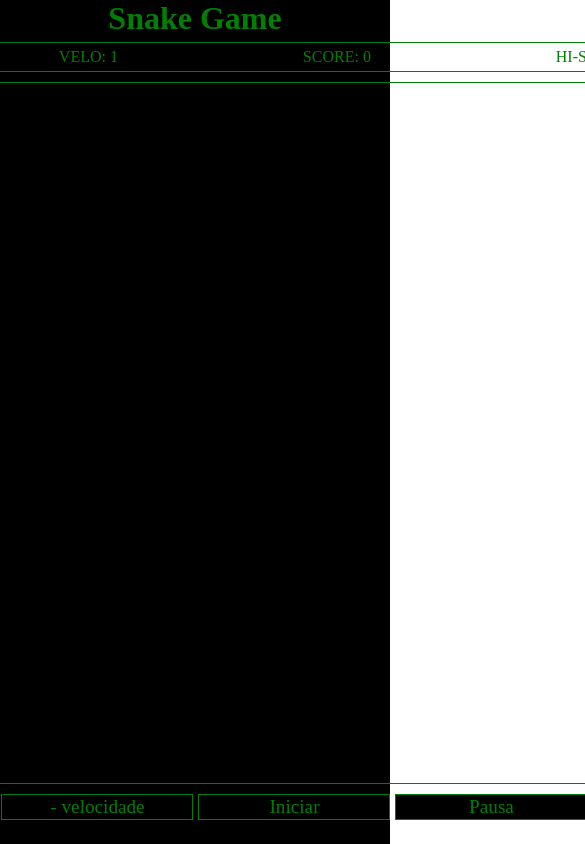
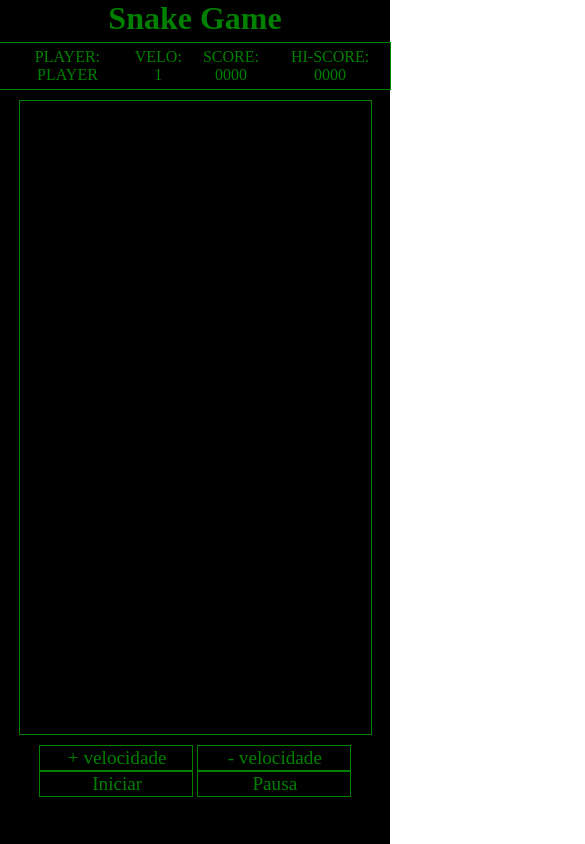
Before and after one commit to NunnoXavier/snake-game, a website with bundled scripts: page public/index.html in a window 390 px wide. Shown: the top 844 px of the page, 585 px wide, since content can reach past the window. Built offline with nearby package versions, Linux system fonts and the light colour scheme; a web font is replaced by a local one.

Commit message:
ajuste da tela responsividade

```diff
--- a/public/index.html
+++ b/public/index.html
@@ -14,21 +14,21 @@
         <h1 class="estilo-game">Snake Game</h1>
         <div class="container column">
             <div class="container space hud">
-                <div>
-                    <span>PLAYER: </span>
+                <div  class="center">
+                    <span>PLAYER:</span>
                     <span id="idPlayer">PLAYER</span>
                 </div>
-                <div>
-                    <span>VELO: </span>
+                <div  class="center">
+                    <span>VELO:</span>
                     <span id="velo">1</span>
                 </div>
-                <div>
-                    <span>SCORE: </span>
-                    <span id="score">0</span>
+                <div  class="center">
+                    <span>SCORE:</span>
+                    <span id="score">0000</span>
                 </div>
-                <div>
-                    <span>HI-SCORE: </span>
-                    <span id="hiScore">0</span>
+                <div  class="center">
+                    <span>HI-SCORE:</span>
+                    <span id="hiScore">0000</span>
                 </div>
 
             </div>
@@ -38,7 +38,7 @@
                 <h2 id="msgHiScore" class="hiscore estilo-game"></h2>
             </div>
         </div>
-        <div class="container container-botoes">
+        <div class="container-botoes center">
             <button id='btnVelocidadeMais'>+ velocidade</button>
             <button id='btnVelocidadeMenos'>- velocidade</button>
             <button id='btnIniciar'>Iniciar</button>
--- a/public/index.js
+++ b/public/index.js
@@ -13,7 +13,6 @@ export const hudScore = document.getElementById('score')
 export const hudHiScore = document.getElementById('hiScore')
 const msgGameOver = document.getElementById('msgGameOver')
 const msgHiScore = document.getElementById('msgHiScore')
-
 
 const btnVelocidadeMais = document.getElementById('btnVelocidadeMais')
 btnVelocidadeMais.addEventListener('click', () => {
@@ -39,15 +38,15 @@ btnPausa.addEventListener('click', () => {
 })
 
 export const atualizarPontos = function(pontos = 0){
-    hudScore.innerHTML = pontos
+    hudScore.innerHTML = pontos.toString().padStart(4,'0')
 }
 
 export const atualizarHiScore = function(){
-    hudHiScore.innerHTML = game.hiScore
+    hudHiScore.innerHTML = game.hiScore.toString().padStart(4,'0')
 }
 
-export const mostrarIdPlayer = function(idPlayer){
-    hudPlayer.innerHTML = idPlayer
+export const mostrarIdPlayer = function(idPlayer = 'Player'){
+    hudPlayer.innerHTML = idPlayer.slice(1,8)
 }
 
 export const mostrarGameOver = function(msg){
@@ -65,7 +64,7 @@ export const pegarIdPlayer = async function(){
 
 const game = Game()
 game.modo = gameMode.parede
-const visual = Render(game)
 const regras = Rules(game)
 game.carregarRegras(regras)
-game.carregarVisual(visual)
+const motor1 = Render(game)
+game.carregarVisual(motor1)
--- a/public/models/game.js
+++ b/public/models/game.js
@@ -11,14 +11,14 @@ export const gameMode = Object.freeze({
 })
 
 let regras = {}
-let visual = {}
+let motor1
 
 const Game = function(){
     return {
         status: gameStatus.wait,
-        alturaTela: 700,
-        larguraTela: 900,
-        zoom: 20,
+        alturaTela: 0,
+        larguraTela: 0,
+        zoom: 30,
         velocidade: 1,
         players: {},
         frutas: [],
@@ -26,12 +26,12 @@ const Game = function(){
         carregarRegras: function(pRegras){
             regras = pRegras
         },
-        carregarVisual: function(pVisual){
-            visual = pVisual
+        carregarVisual: function(pMotor1){
+            motor1 = pMotor1
         },
 
         addVelocidade: function(){
-            this.velocidade < 10 ? this.velocidade += 1 : this.velocidade = 10
+            this.velocidade < 16 ? this.velocidade += 1 : this.velocidade = 16
         },
         dimVelocidade: function(){
             this.velocidade > 1 ? this.velocidade -= 1 : this.velocidade = 1
@@ -40,7 +40,7 @@ const Game = function(){
             if(this.status == gameStatus.run || this.status == gameStatus.pause) return
             this.status = gameStatus.run
             regras.inicio()
-            visual.rodarFrames()
+            motor1.rodarFrames()
         },
 
         pausar: function(){
@@ -48,7 +48,7 @@ const Game = function(){
                 this.status = gameStatus.pause
             }else if(this.status === gameStatus.pause){
                 this.status = gameStatus.run
-                visual.rodarFrames()
+                motor1.rodarFrames()
             }
         },
 
--- a/public/style.css
+++ b/public/style.css
@@ -7,6 +7,11 @@
     font-style: normal;
     font-variation-settings:
     "MONO" 1;
+}
+
+body{
+    max-height: 100vh;
+    max-width: 100vw;
 }
 
 .estilo-game{
@@ -39,6 +44,10 @@ canvas{
     position: relative;
 }
 
+.center{
+    text-align: center;
+}
+
 .column{
     flex-direction: column;
 }
@@ -48,7 +57,10 @@ canvas{
 }
 
 .container-botoes{
+    margin-top: 5px;
+    margin-bottom: 5px;
     gap: 5px;
+    max-width: 100%;
 }
 
 button{
@@ -60,7 +72,7 @@ button{
     padding-top: 1px;
     padding-bottom: 1px;
     outline: none;
-    min-width: 10em;
+    min-width: 8em;
     font-size: 1.2em;
 }
 
--- a/public/views/render.js
+++ b/public/views/render.js
@@ -2,20 +2,30 @@ import { canvas } from "../index.js"
 import { gameStatus } from "../models/game.js"
 
 
+export const deviceDimension = {
+    heigth: window.innerHeight,
+    width: window.innerWidth
+}
+
+
 const Render = function(game){
     let frame = 0
+    const tela = canvas.getContext('2d')
 
-    canvas.height = game.alturaTela
-    canvas.width = game.larguraTela
+    const definirTamanhoDaTela = function(){
+        game.alturaTela = deviceDimension.heigth >=  900? 700 : deviceDimension.heigth - Math.floor(deviceDimension.heigth * 0.25)
+        game.larguraTela = deviceDimension.width >= 1024 ? 900 : deviceDimension.width - Math.floor(deviceDimension.width * 0.1)
+        canvas.height = game.alturaTela
+        canvas.width = game.larguraTela
+        console.log(deviceDimension)
+    }
 
-    const tela = canvas.getContext('2d')
+    definirTamanhoDaTela()
     tela.scale(game.zoom,game.zoom)
-
-
     const render = function(){
         frame ++
 
-        if (frame >= Math.floor(10 / game.velocidade)) {
+        if (frame >= Math.floor(60 / game.velocidade)) {
             frame = 0
             tela.clearRect(0,0, game.alturaTela, game.larguraTela)
 
@@ -56,7 +66,7 @@ const Render = function(game){
     }
 
     return{
-        rodarFrames: r,
+        rodarFrames: r
     }
 }
 
```
